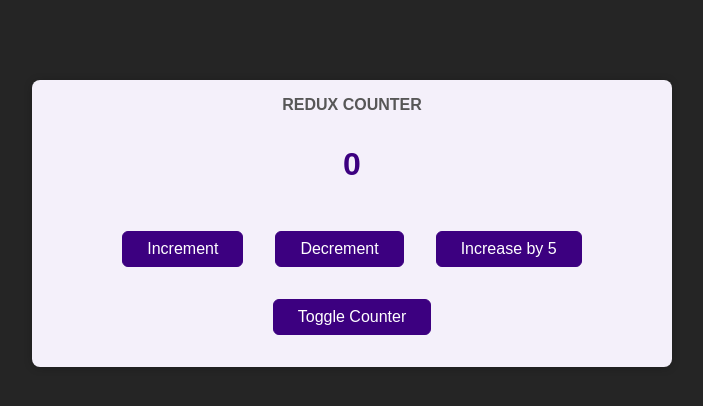
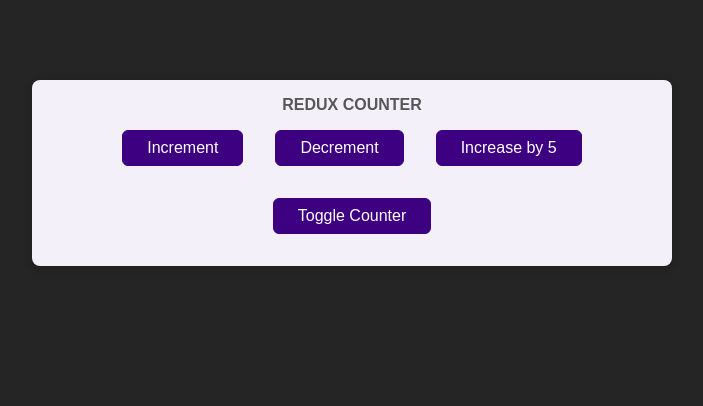
Before and after one commit to SDE-ADNAN/Section_18_reactjs_udemy, a React (Create React App) app: page / in a window 1280 px wide. Shown: the top 406 px of the page, without its empty margins (288-991 px from the left). Built offline with nearby package versions, Linux system fonts and the light colour scheme.

Commit message:
239 : Working with multiple state properties. < usage logic in ui component >

```diff
--- a/src/components/Counter.js
+++ b/src/components/Counter.js
@@ -5,6 +5,7 @@
 const Counter = () => {
   const dispatch = useDispatch();
   const counter = useSelector((state) => state.counter);
+  const showCounter = useSelector((state) => state.showCounter);
 
   const incrementHandler = () => {
     dispatch({ type: "increment" });
@@ -16,12 +17,14 @@
     dispatch({ type: "decrement" });
   };
 
-  const toggleCounterHandler = () => {};
+  const toggleCounterHandler = () => {
+    dispatch({ type: "toggle" });
+  };
 
   return (
     <main className={classes.counter}>
       <h1>Redux Counter</h1>
-      <div className={classes.value}>{counter}</div>
+      {showCounter && <div className={classes.value}>{counter}</div>}
       <div>
         <button onClick={incrementHandler}>Increment</button>
         <button onClick={decrementHandler}>Decrement</button>
```
